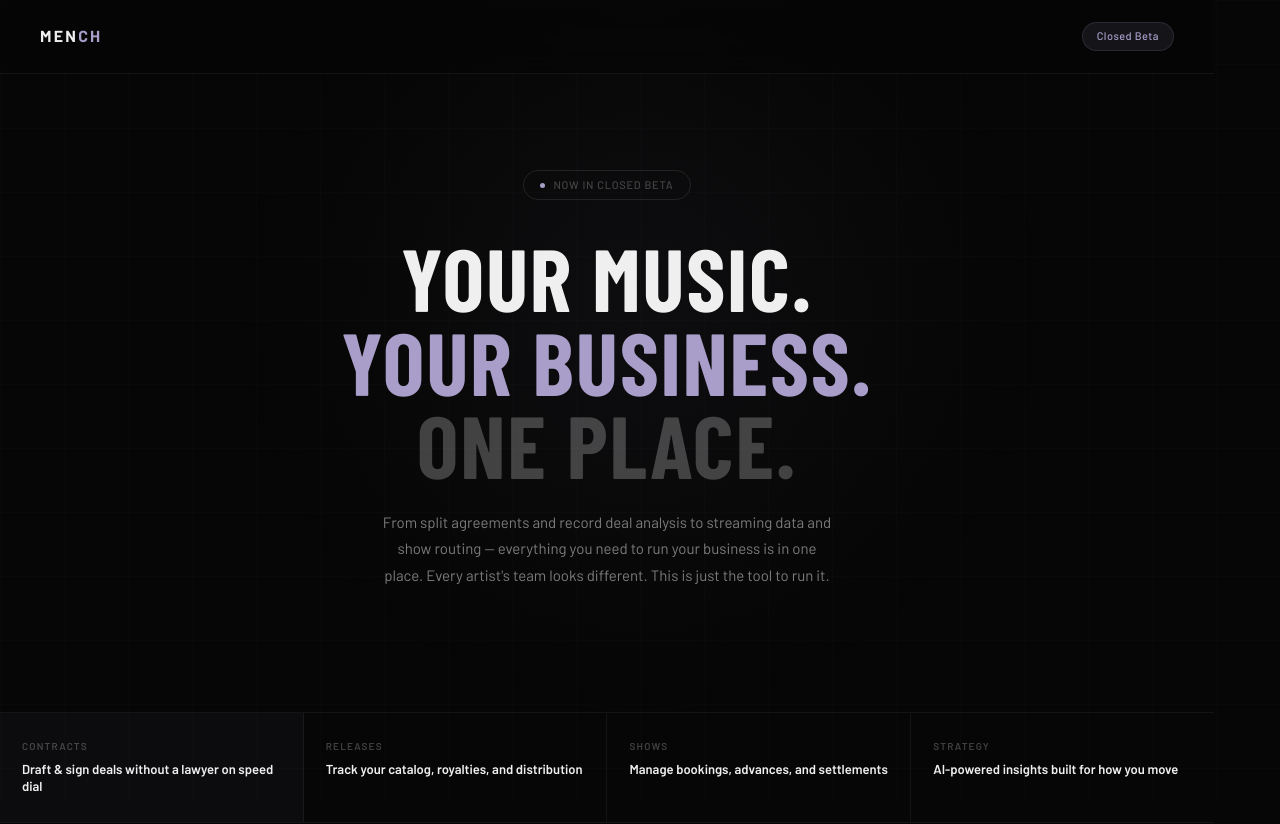
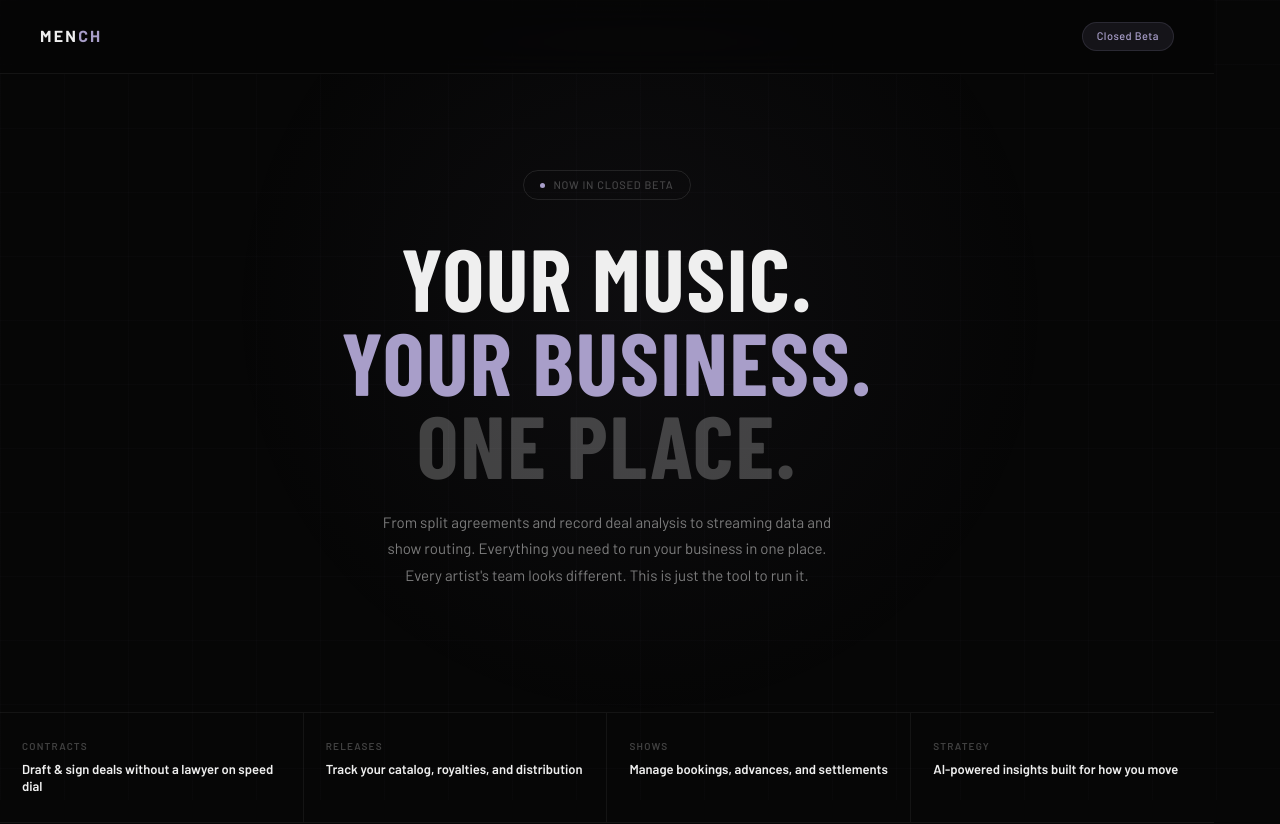
Before and after one commit to joshlettuce/mench-landing, a React (Vite) app: page / in a window 1280 px wide. Shown: the top 824 px of the page. Built offline with nearby package versions, Linux system fonts and the light colour scheme; a web font is replaced by a local one.

Commit message:
fix sub copy

```diff
--- a/src/App.jsx
+++ b/src/App.jsx
@@ -241,7 +241,7 @@ export default function MenchLanding() {
               <span className="dim">One place.</span>
             </h1>
             <p className="hero-sub">
-              From split agreements and record deal analysis to streaming data and show routing — everything you need to run your business is in one place. Every artist's team looks different. This is just the tool to run it.
+              From split agreements and record deal analysis to streaming data and show routing. Everything you need to run your business in one place. Every artist's team looks different. This is just the tool to run it.
             </p>
           </div>
 
```
